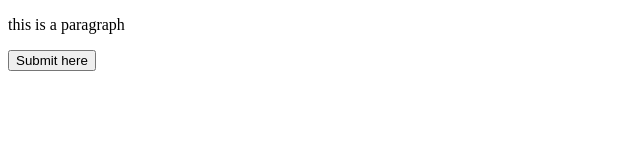
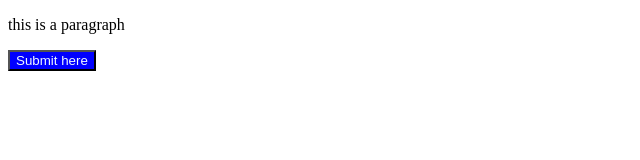
Before and after one commit to nahshsv/baomoi, a plain HTML site: page index.html in a window 1280 px wide. Shown: the whole page, without its empty margins (0-640 px from the left). Drawn offline with Linux system fonts and the light colour scheme.

Commit message:
updated index html file

```diff
--- a/index.html
+++ b/index.html
@@ -1,9 +1,9 @@
 <!DOCTYPE html>
 <html>
     <head>
-        <link rel="stylesheet" href="">
+        <link rel="stylesheet" href="index2.css">
         <meta charset="utf-8">
-
+        <link rel="stylesheet" href="index.css">
     </head>
 
     <body>
```
